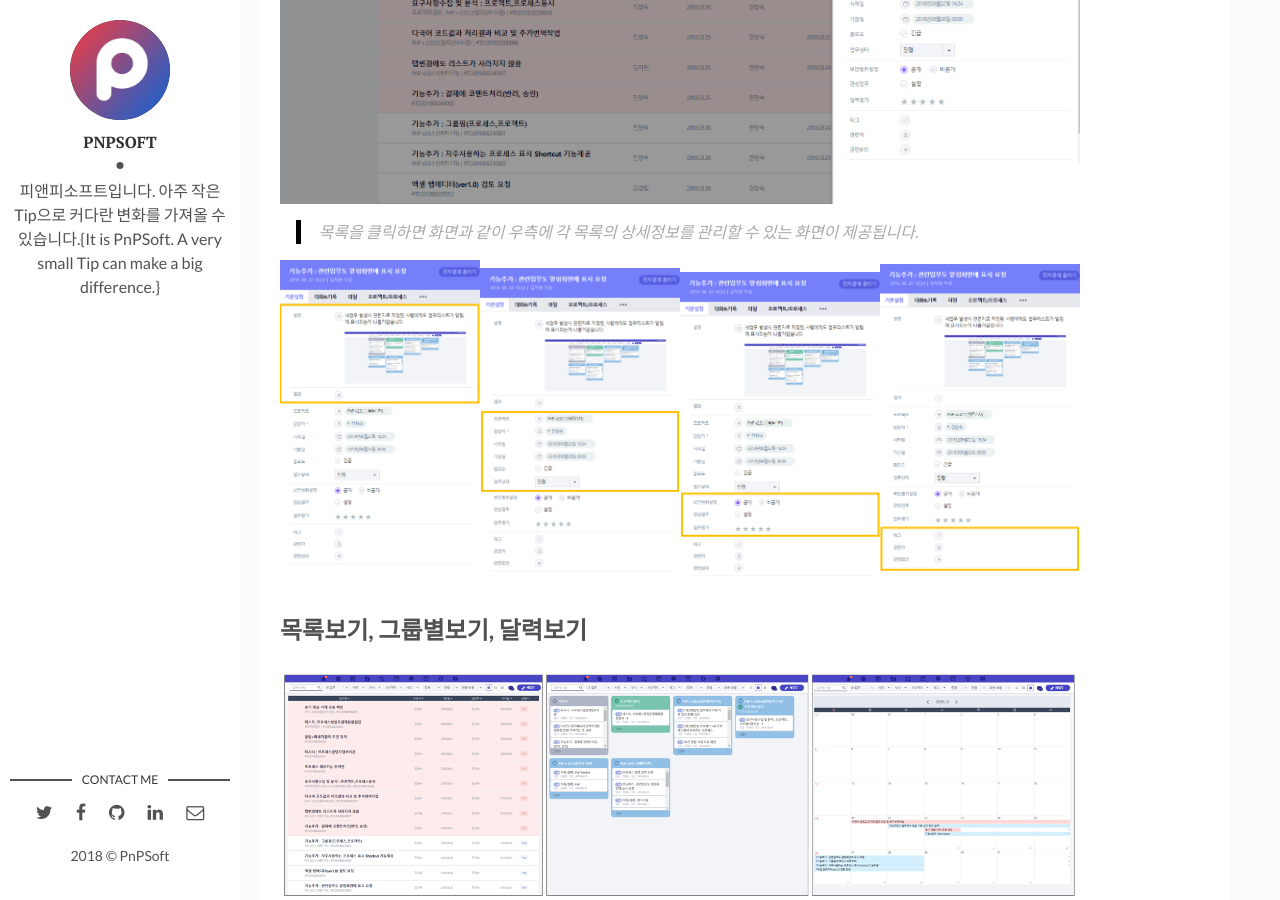
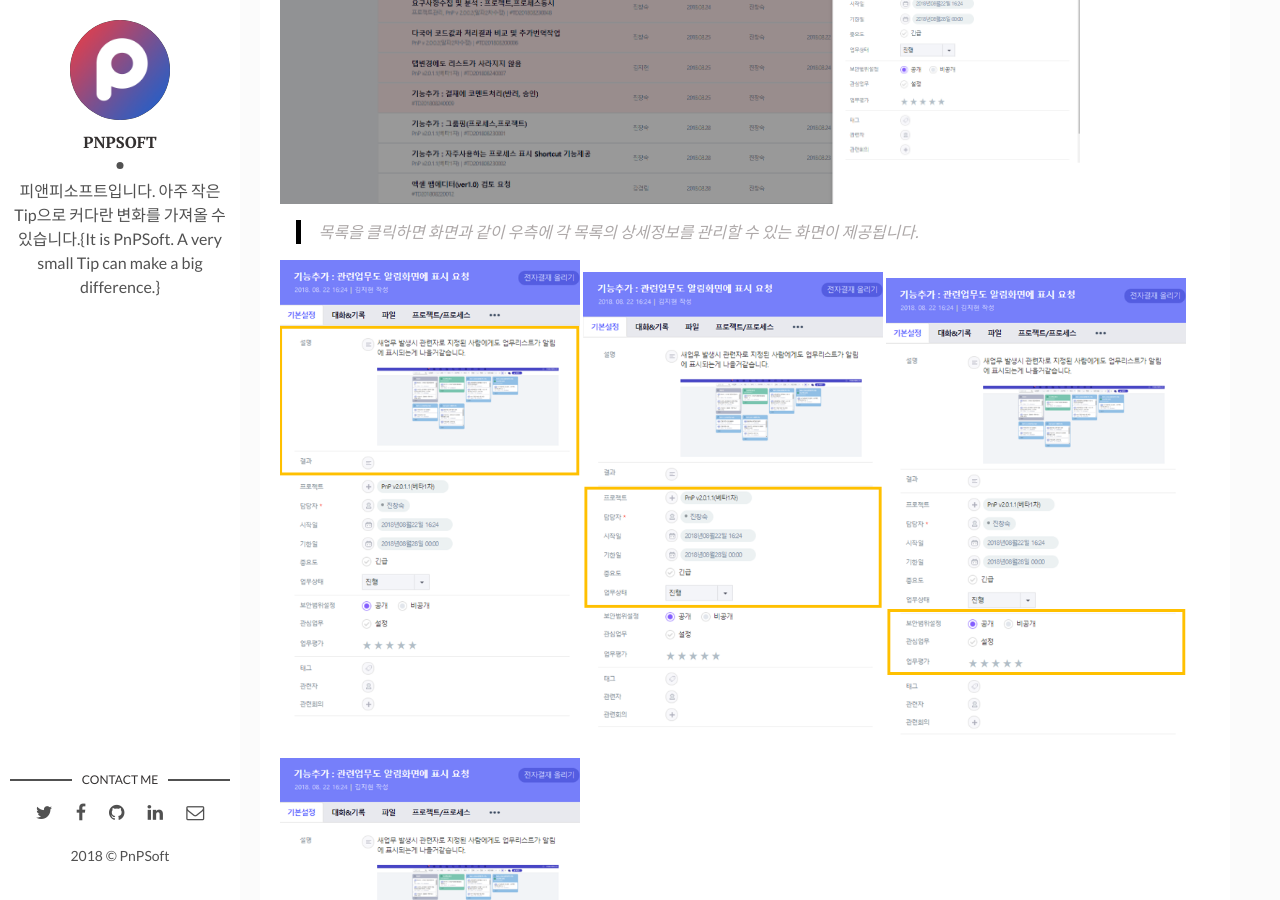
Before and after one commit to pnpsoft/pnpsoft.github.io, a Jekyll site: the page built from _posts/2018-08-27-how-to-use-pnp-02.markdown, in a window 1280 px wide and 900 px high, scrolled down 1417 px. Built offline with Jekyll 4.4.1, drawn with Linux system fonts in a browser that asks for light colours; comment, search, counter and statistics services are not loaded.

Commit message:
Update 2018-08-27-how-to-use-pnp-02.markdown

```diff
--- a/_posts/2018-08-27-how-to-use-pnp-02.markdown
+++ b/_posts/2018-08-27-how-to-use-pnp-02.markdown
@@ -20,7 +20,11 @@ pnpdot.com은 업무공유플랫폼입니다. 대부분의 사용자들이 업
 <img src="{{site.baseurl}}/assets/img/task/task02.PNG" alt="alt text" width="800" height="auto">
 > 목록을 클릭하면 화면과 같이 우측에 각 목록의 상세정보를 관리할 수 있는 화면이 제공됩니다.
 
-<img src="{{site.baseurl}}/assets/img/task/task02_01.PNG" alt="alt text" width="200" height="auto"><img src="{{site.baseurl}}/assets/img/task/task02_02.PNG" alt="alt text" width="200" height="auto"><img src="{{site.baseurl}}/assets/img/task/task02_03.PNG" alt="alt text" width="200" height="auto"><img src="{{site.baseurl}}/assets/img/task/task02_04.PNG" alt="alt text" width="200" height="auto">
+<img src="{{site.baseurl}}/assets/img/task/task02_01.PNG" alt="alt text" width="300" height="auto">
+<img src="{{site.baseurl}}/assets/img/task/task02_02.PNG" alt="alt text" width="300" height="auto">
+<img src="{{site.baseurl}}/assets/img/task/task02_03.PNG" alt="alt text" width="300" height="auto">
+<img src="{{site.baseurl}}/assets/img/task/task02_04.PNG" alt="alt text" width="300" height="auto">
+>
 
 ## 목록보기, 그룹별보기, 달력보기
 <img src="{{site.baseurl}}/assets/img/task/task04.PNG" alt="alt text" width="800" height="auto">
```
